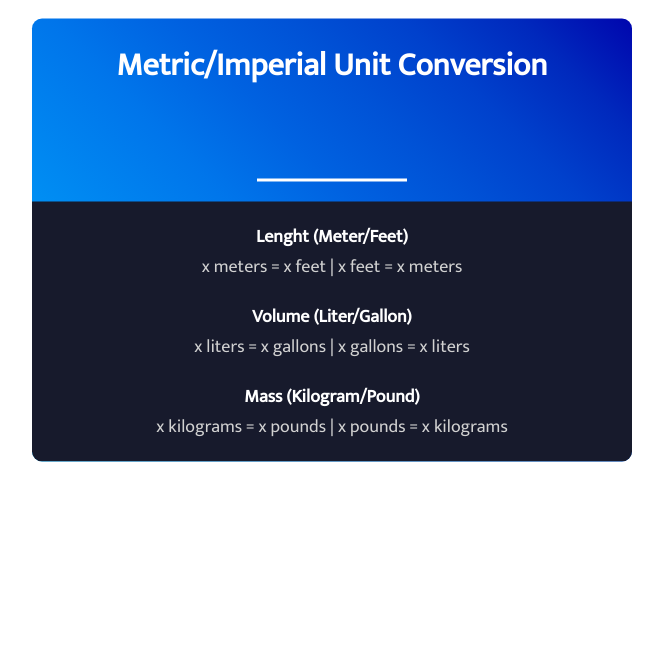
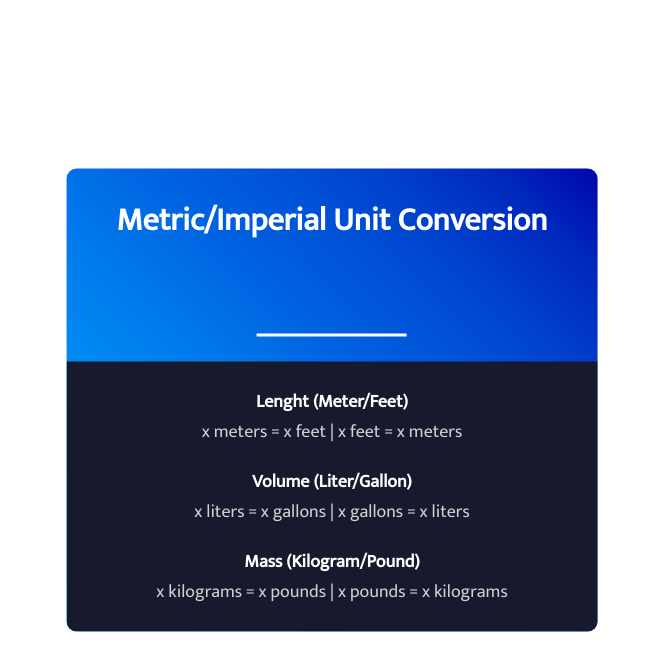
Before and after one commit to DjordjeRankovic/Unit-Converter-App, a plain HTML site: page index.html in a window 1280 px wide. Shown: the whole page, without its empty margins (308-971 px from the left). Drawn offline with Linux system fonts and the light colour scheme.

Commit message:
Second commit

```diff
--- a/style.css
+++ b/style.css
@@ -14,10 +14,10 @@
 
 .card {
   position: absolute;
-  top: 30%;
+  top: 50%;
   left: 50%;
   transform: translate(-50%, -50%);
-  width: 600px;
+  max-width: 600px;
   text-align: center;
   background-image: linear-gradient(
     45deg,
@@ -58,11 +58,11 @@ input[type='number'] {
 }
 
 .transparent-box {
-  padding: 20px;
+  padding: 25px 50px;
 }
 
 .values-box {
-  padding: 20px;
+  padding: 25px 50px;
   background-color: rgb(23, 26, 44);
 }
 
@@ -79,3 +79,9 @@ p {
 span {
   font-weight: bold;
 }
+
+@media screen and (max-width: 426px) {
+  .card {
+    width: 90%;
+  }
+}
```
